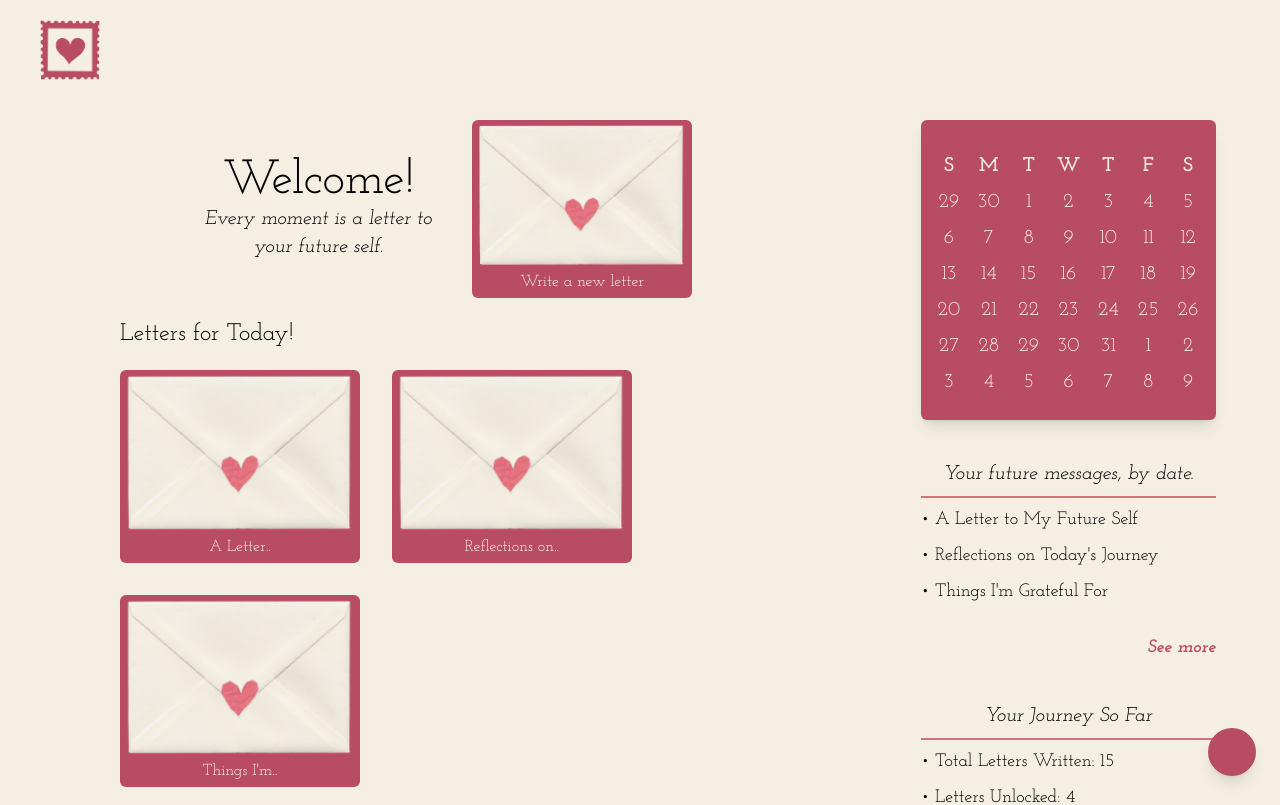
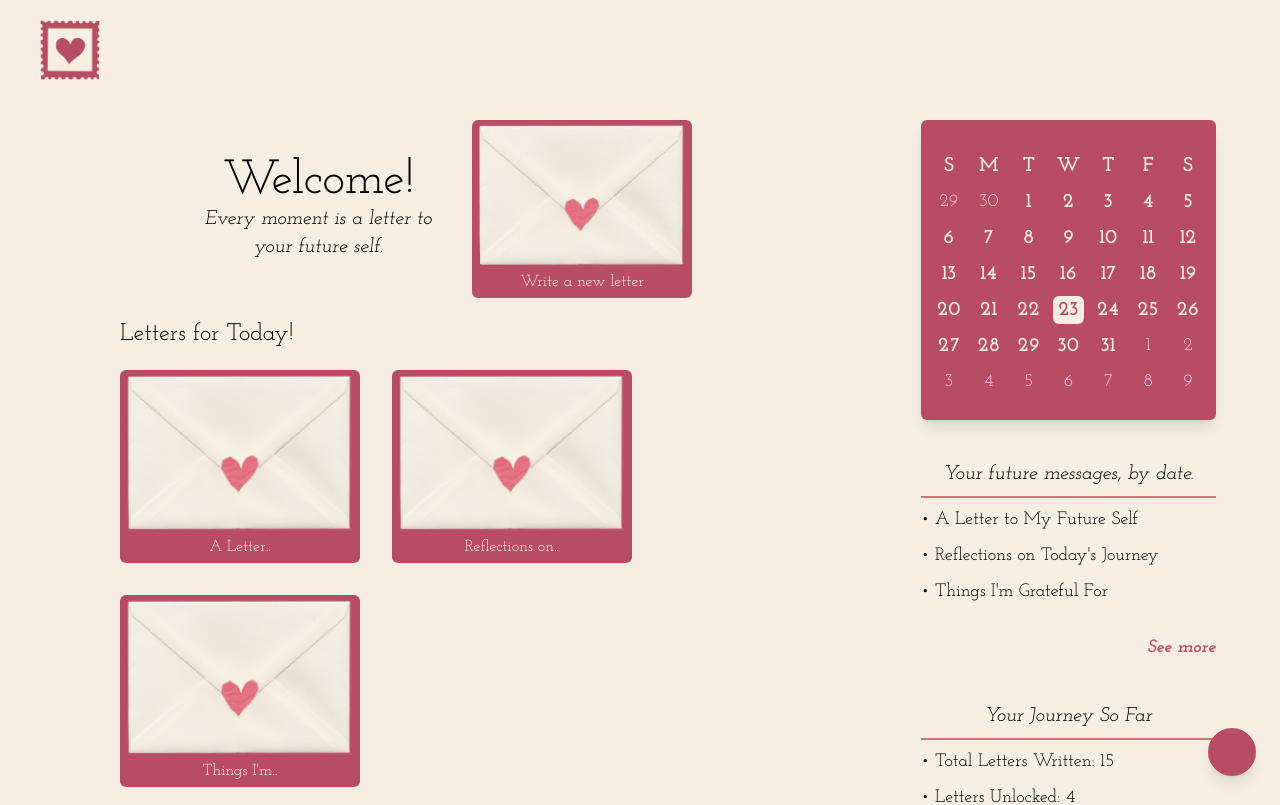
Before and after one commit to maryannintech/sincerely-me, a React (Vite) app: page /app/dashboard in a window 1280 px wide. Shown: the top 805 px of the page. Built offline with nearby package versions, Linux system fonts and the light colour scheme; no server answers; some icons are missing.

Commit message:
feat: enhance layout and styling in Dashboard component for improved date display

```diff
--- a/src/pages/Dashboard.jsx
+++ b/src/pages/Dashboard.jsx
@@ -80,7 +80,7 @@ export function Dashboard() {
         <div className="right hidden sm:flex items-start flex-col w-90 px-6">
           <div className="w-full">
             <div className="bg-[var(--primary-color)] text-[var(--cream-color)] rounded-md py-5 px-3 shadow-lg w-full h-75 text-xl">
-              <div className="grid grid-cols-7 gap-2 mt-3">
+              <div className="grid grid-cols-7 gap-2 mt-3 place-content-center">
                 {days.map((day, index) => {
                   return(
                     <div key={index}>
@@ -92,7 +92,7 @@ export function Dashboard() {
                   ({ date, currentMonth, today }, index) => {
                     return (
                       <div key={index}>
-                        <p className="text-center">{date.date()}</p>
+                        <p className={`text-center ${currentMonth ? "font-bold" : "text-pink-200 text-lg"} ${today? "bg-[var(--cream-color)] text-[var(--primary-color)] rounded-md ": ""}`}>{date.date()}</p>
                       </div>
                     );
                   }
```
